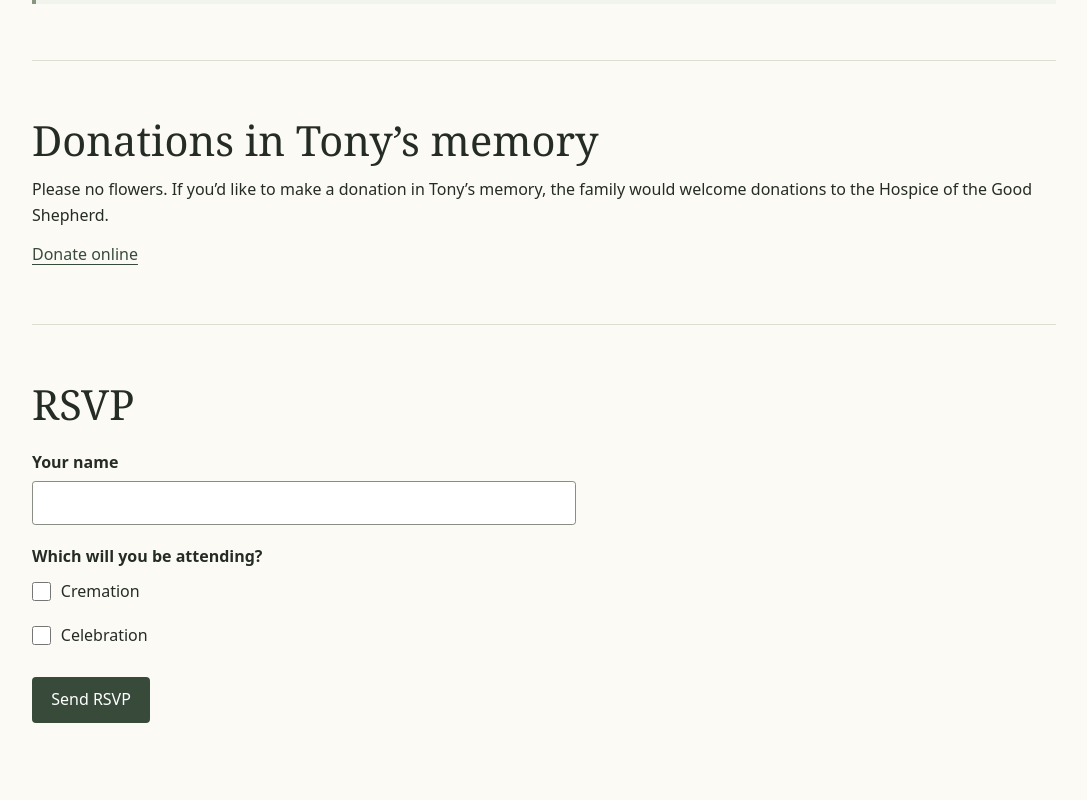
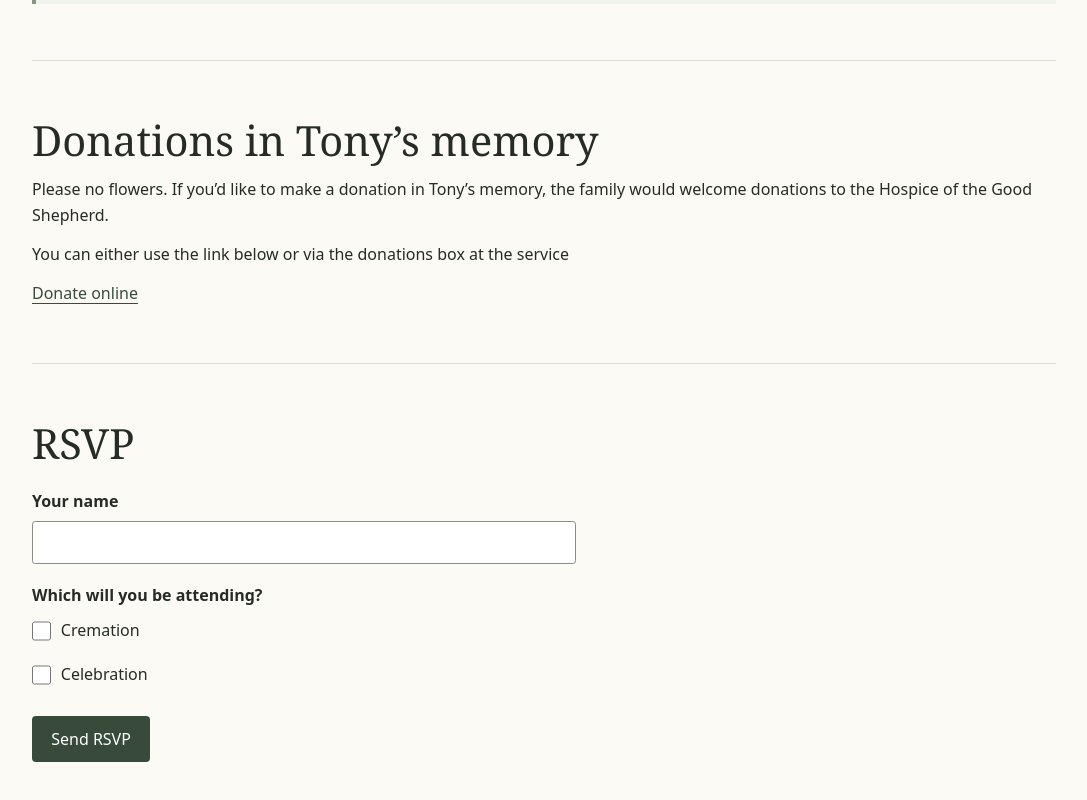
Before and after one commit to mrxutu/TonyEdwards, a plain HTML site: page site/index.html in a window 1280 px wide. Shown: the part 1009-1809 px from the top of the page, without its empty margins (96-1183 px from the left). Before the commit the page ends 1788 px from the top, so only its background shows below. Drawn offline with Linux system fonts and the light colour scheme.

Commit message:
Updated donation text

```diff
--- a/site/index.html
+++ b/site/index.html
@@ -44,6 +44,7 @@
       <div>
         <h2 id="donations-title">Donations in Tony’s memory</h2>
         <p>Please no flowers. If you’d like to make a donation in Tony’s memory, the family would welcome donations to the Hospice of the Good Shepherd.</p>
+        <p>You can either use the link below or via the donations box at the service</p>
         <a href="https://hospiceofthegoodshepherd.com/donate/" target="_blank" rel="noopener noreferrer">Donate online</a>
       </div>
     </section>
```
